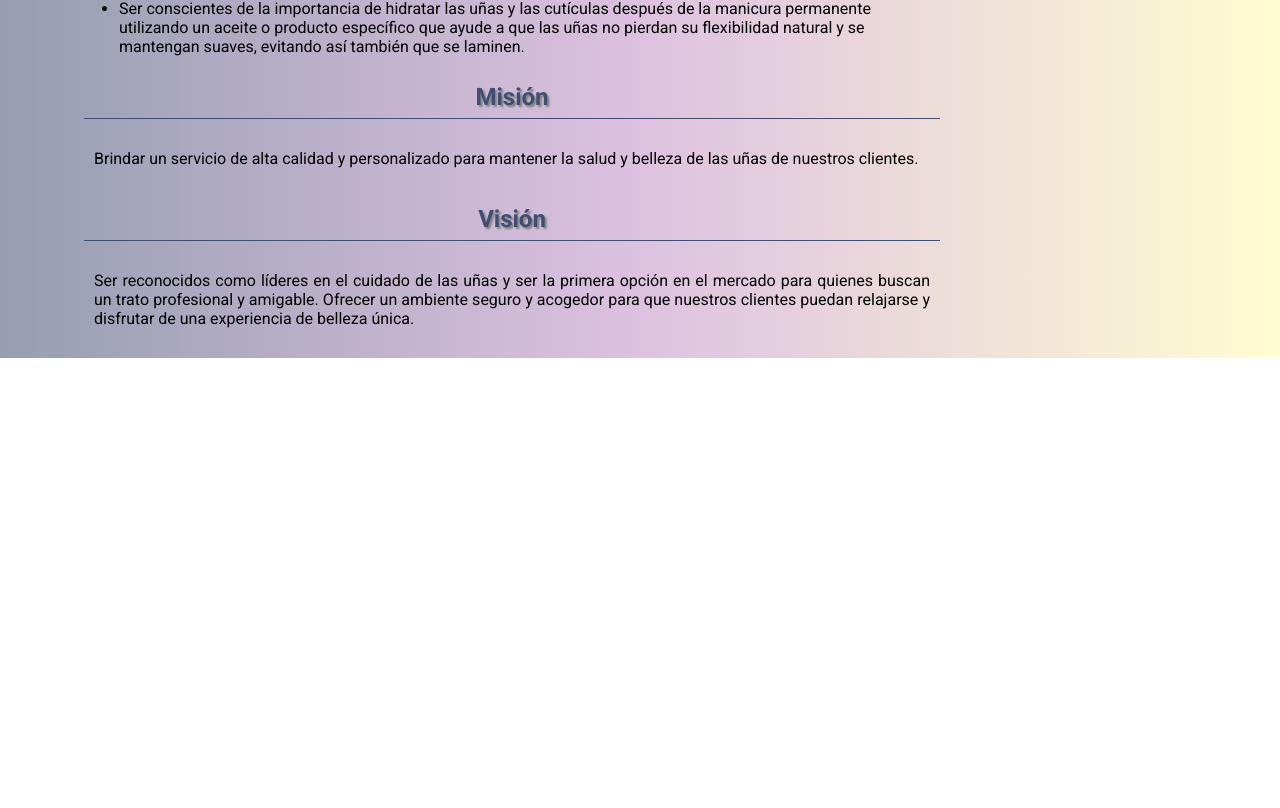
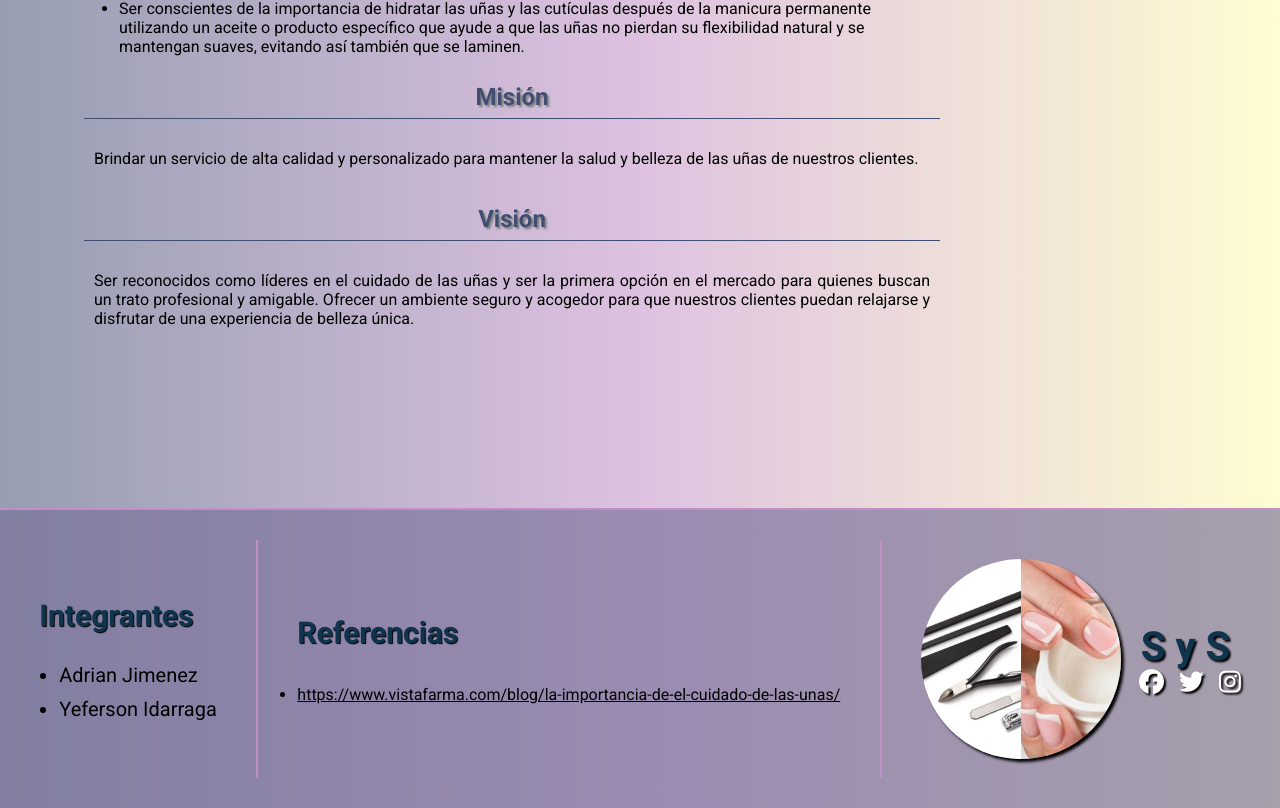
Before and after one commit to YefersonIdarraga/proyecto-final-crud, a React (Vite) app in the folder client/: page /#/home-sys in a window 1280 px wide. Shown: the part 1502-2310 px from the top of the page. Before the commit the page ends 1860 px from the top, so only its background shows below. Built offline with nearby package versions, Linux system fonts and the light colour scheme.

Commit message:
Construcción FooterJoly y FooterSyS

```diff
--- a/client/src/helper/FooterJoly.jsx
+++ b/client/src/helper/FooterJoly.jsx
@@ -1,10 +1,37 @@
 import React from 'react'
+import hummus from '../assets/joly/hummus.jpg'
+import guacamole from '../assets/joly/guacamole.jpg'
+import Socials from './Socials'
 
 const FooterJoly = () => {
   return (
-    <section>
-        FooterJoly
-    </section>
+    <footer className='footer'>
+      <div className='integrantes'>
+        <h1>Integrantes</h1>
+        <ul>
+          <li>Adrian Jimenez</li>
+          <li>Yeferson Idarraga</li>
+        </ul>
+      </div>
+      <div className="separador"></div>
+      <div className="referencias">
+        <h1>Referencias</h1>
+        <ul>
+          <li><a target="_blank" href="https://gastronomiaycia.republica.com/2008/02/20/receta-de-guacamole/">https://gastronomiaycia.republica.com/2008/02/20/receta-de-guacamole/</a></li>
+          <li><a target="_blank" href="https://antojandoando.com/recetas/hummus/">https://antojandoando.com/recetas/hummus/</a></li>
+        </ul>
+      </div>
+      <div className="separador"></div>
+      <div className='logo-hummusG'>
+        <div className='hummus-guacamole'>
+          <img src={hummus} alt="hummus" /><img src={guacamole} alt="guacamole" />
+        </div>
+        <div className='jolysocial'>
+          <h1>JOLY</h1>
+          <Socials />
+        </div>
+      </div>
+    </footer>
   )
 }
 
--- a/client/src/helper/FooterSyS.jsx
+++ b/client/src/helper/FooterSyS.jsx
@@ -1,10 +1,36 @@
 import React from 'react'
+import kit from '../assets/sys/kit.jpeg'
+import uñas from '../assets/sys/cuidado-uñas.jpg'
+import Socials from './Socials'
 
 const FooterSyS = () => {
   return (
-    <section>
-        FooterSyS
-    </section>
+    <footer className='footer footersys'>
+      <div className='integrantes integrantesys'>
+        <h1>Integrantes</h1>
+        <ul>
+          <li>Adrian Jimenez</li>
+          <li>Yeferson Idarraga</li>
+        </ul>
+      </div>
+      <div className="separador separadorsys"></div>
+      <div className="referencias referenciasys">
+        <h1>Referencias</h1>
+        <ul>
+          <li><a target="_blank" href="https://www.vistafarma.com/blog/la-importancia-de-el-cuidado-de-las-unas/">https://www.vistafarma.com/blog/la-importancia-de-el-cuidado-de-las-unas/</a></li>
+        </ul>
+      </div>
+      <div className="separador separadorsys"></div>
+      <div className='logo-hummusG'>
+        <div className='hummus-guacamole'>
+          <img src={kit} alt="hummus" /><img src={uñas} alt="guacamole" />
+        </div>
+        <div className='jolysocial'>
+          <h1>SyS</h1>
+          <Socials />
+        </div>
+      </div>
+    </footer>
   )
 }
 
--- a/client/src/helper/Socials.jsx
+++ b/client/src/helper/Socials.jsx
@@ -2,7 +2,7 @@ import React from 'react'
 
 const Socials = () => {
   return (
-    <section className="socials">
+    <section className="socials sfooter">
       <i class="fa-brands fa-facebook" title='Facebook'></i>
       <i class="fa-brands fa-twitter" title='Twitter'></i>
       <i class="fa-brands fa-instagram" title='Instagram'></i>
--- a/client/src/index.css
+++ b/client/src/index.css
@@ -348,3 +348,89 @@ header, .menu, .menusys {
     opacity: 1;
     filter: contrast(120%);
 }
+/* Footer */
+.footer{
+    width: 100%;
+    height: 300px;
+    display: flex;
+    justify-content: space-evenly;
+    align-items: center;
+    border-top: 2px solid var(--color2);
+    margin-top: 150px;
+    background: #2f2c1aa2;
+}
+.logo-hummusG{
+    display: flex;
+    align-items: center;
+    gap: 20px;
+}
+.logo-hummusG h1{
+    font-size: 40px;
+    color: var(--color1);
+    text-shadow: 2px 2px 2px black;
+    letter-spacing: 10px;
+}
+.hummus-guacamole{
+    width: 200px;
+    height: 200px;
+    border-radius: 50%;
+    overflow: hidden;
+    box-shadow: 3px 3px 3px black;
+}
+.hummus-guacamole img{
+    width: 50%;
+    height: 100%;
+    object-fit: cover;
+}
+.integrantes{
+    display: flex;
+    flex-direction: column;
+    gap: 30px;
+}
+.integrantes h1, .referencias h1{
+    font-size: 30px;
+    color: var(--color1);
+    text-shadow: 1px 1px 1px black;
+}
+.integrantes ul{
+    display: flex;
+    flex-direction: column;
+    gap: 10px;
+    font-size: 20px;
+    margin-left: 20px;
+}
+.referencias{
+    display: flex;
+    flex-direction: column;
+    gap: 35px;
+}
+.referencias ul{
+    display: flex;
+    flex-direction: column;
+    gap: 10px;
+}
+.referencias a{
+    color: black;
+}
+.referencias a:hover{
+    color: white;
+}
+.sfooter{
+    width: 100px;
+}
+.separador{
+    background-color: var(--color1);
+    width: 2px;
+    height: 80%;
+}
+/* Footer sys */
+.footersys{
+    background: #786f99a8;
+    border-color: var(---color4);
+}
+.footersys h1{
+    color: var(---color1);
+}
+.separadorsys{
+    background: var(---color4);
+}
--- a/client/src/layout/Joly/HomeJoly.jsx
+++ b/client/src/layout/Joly/HomeJoly.jsx
@@ -1,5 +1,6 @@
 import React from 'react'
 import Mainjoly from '../../components/JOLY/Mainjoly'
+import FooterJoly from '../../helper/FooterJoly'
 import HeaderJoly from '../../helper/HeaderJoly'
 
 const HomeJoly = () => {
@@ -7,6 +8,7 @@ const HomeJoly = () => {
     <section className='container-joly'>
         <HeaderJoly />
         <Mainjoly />
+        <FooterJoly />
     </section>
   )
 }
--- a/client/src/layout/SyS/HomeSyS.jsx
+++ b/client/src/layout/SyS/HomeSyS.jsx
@@ -1,6 +1,7 @@
 import React from 'react'
 import Adds from '../../components/SYS/Adds'
 import Mainsys from '../../components/SYS/Mainsys'
+import FooterSyS from '../../helper/FooterSyS'
 import HeaderSyS from '../../helper/HeaderSyS'
 
 const HomeSyS = () => {
@@ -11,6 +12,7 @@ const HomeSyS = () => {
       <Mainsys />
       <Adds />
     </section>
+      <FooterSyS />
     </section>
   )
 }
```
Also changed, not shown: client/src/assets/sys/kit.jpeg (added).
